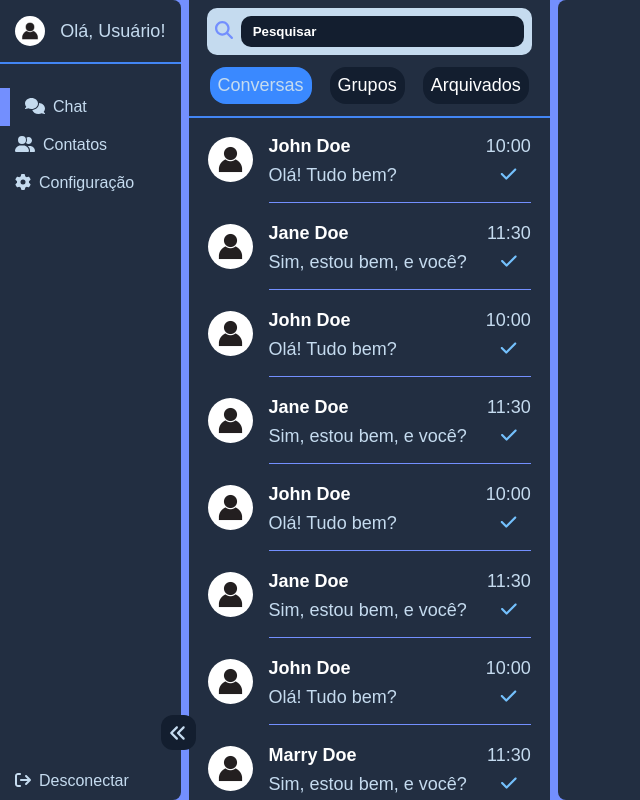
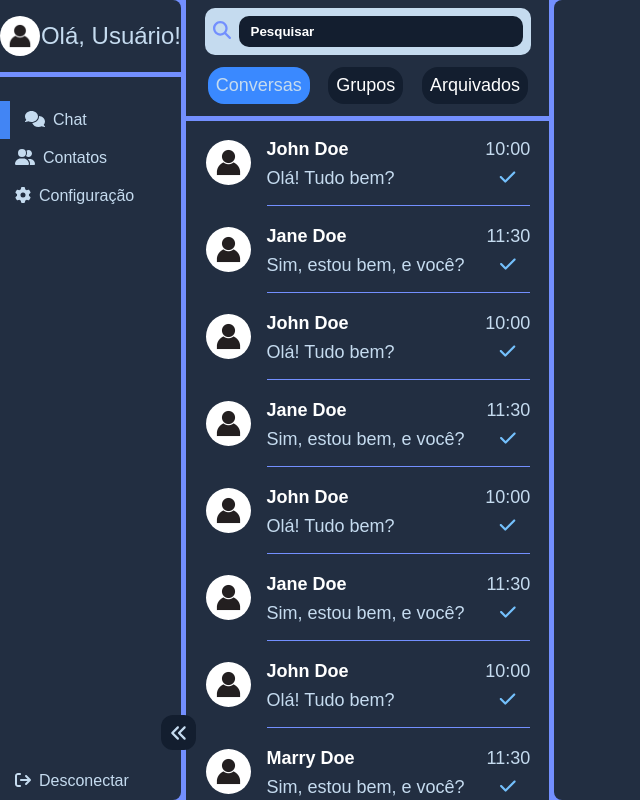
Before and after one commit to AdrielKlem/chatroom, a React (Vite) app: page / in a window 1280 px wide. Shown: the whole page, without its empty margins (0-640 px from the left). Built offline with nearby package versions, Linux system fonts and the light colour scheme.

Commit message:
update menu avatar

```diff
--- a/src/components/ButtonNav/styles.ts
+++ b/src/components/ButtonNav/styles.ts
@@ -11,7 +11,7 @@ export const Container = styled.button<ContainerProps>`
     padding: 1rem 1.5rem;
     border-radius: 0 1rem 1rem 0;
     background: none;
-    border-left: ${({ theme, isActive }) => isActive && `1rem solid ${theme.colors.secondaryColor}`};
+    border-left: ${({ theme, isActive }) => isActive && `1rem solid ${theme.colors.primaryColor}`};
 
     cursor: pointer;
     transition: background-color .5s;
--- a/src/pages/Home/styles.ts
+++ b/src/pages/Home/styles.ts
@@ -17,7 +17,7 @@ export const Display = styled.div`
 
     display: grid;
     grid-template-columns: 1fr 2fr 4fr;
-    gap: .8rem;
+    gap: .5rem;
 
     > * {
         background-color: ${({ theme }) => theme.colors.thirdBackground};
@@ -69,11 +69,12 @@ export const UserAvatar = styled.div`
     justify-content: space-evenly;
 
     padding: 1.6rem 0 1.6rem 0;
-    border-bottom: 0.2rem solid ${({ theme }) => theme.colors.primaryColor};
+    border-bottom: 0.5rem solid ${({ theme }) => theme.colors.secondaryColor};
+    font-size: 2.4rem;
 
     .profile-picture {
-        width: 3rem;
-        height: 3rem;
+        width: 4rem;
+        height: 4rem;
         border-radius: 50%;
 
         cursor: pointer;
@@ -99,7 +100,7 @@ export const Inbox = styled.section`
 `
 
 export const FilterChat = styled.div`
-    border-bottom: 2px solid  ${({ theme }) => theme.colors.primaryColor};
+    border-bottom: .5rem solid  ${({ theme }) => theme.colors.secondaryColor};
 
     width: 100%;
     padding: 1.2rem;
```
